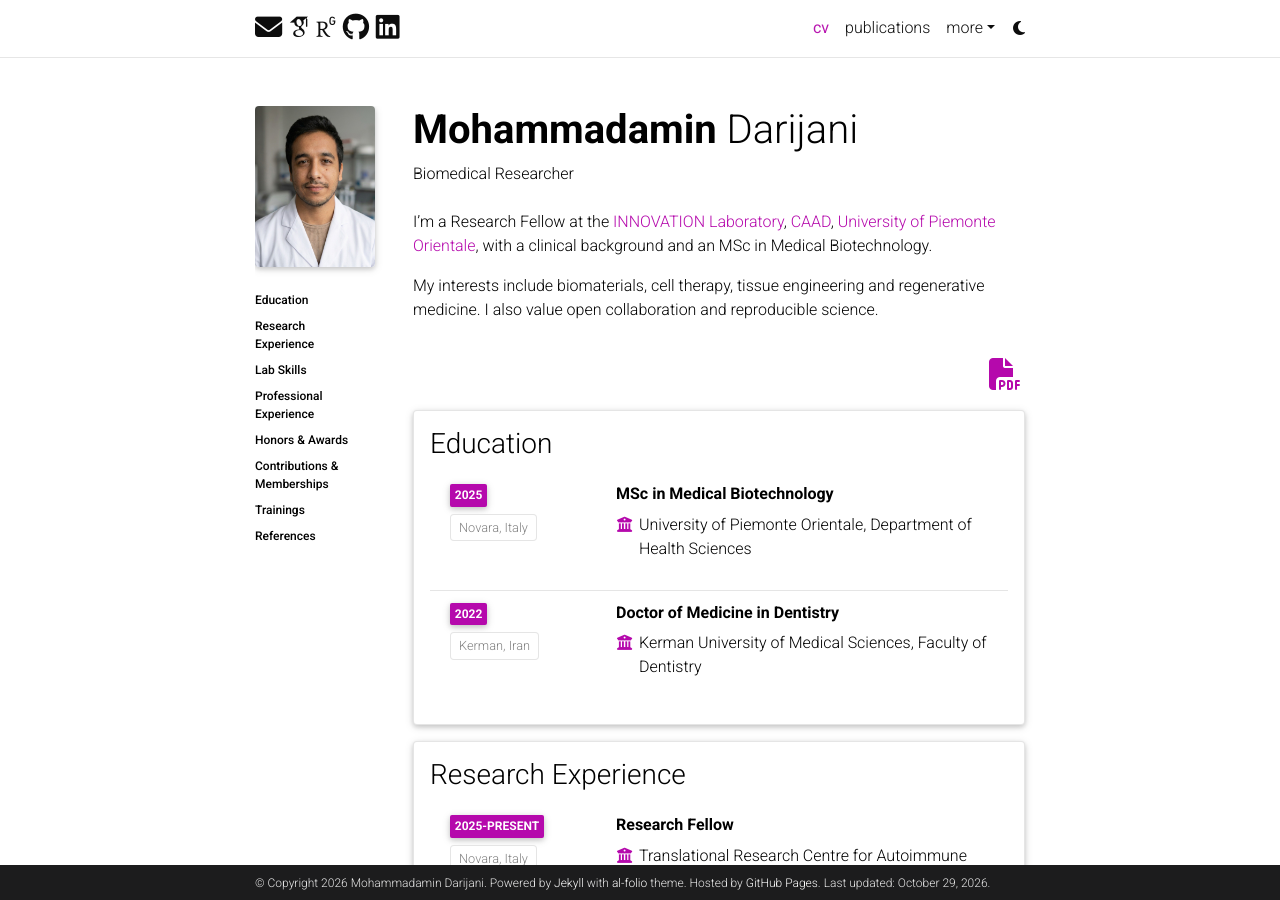
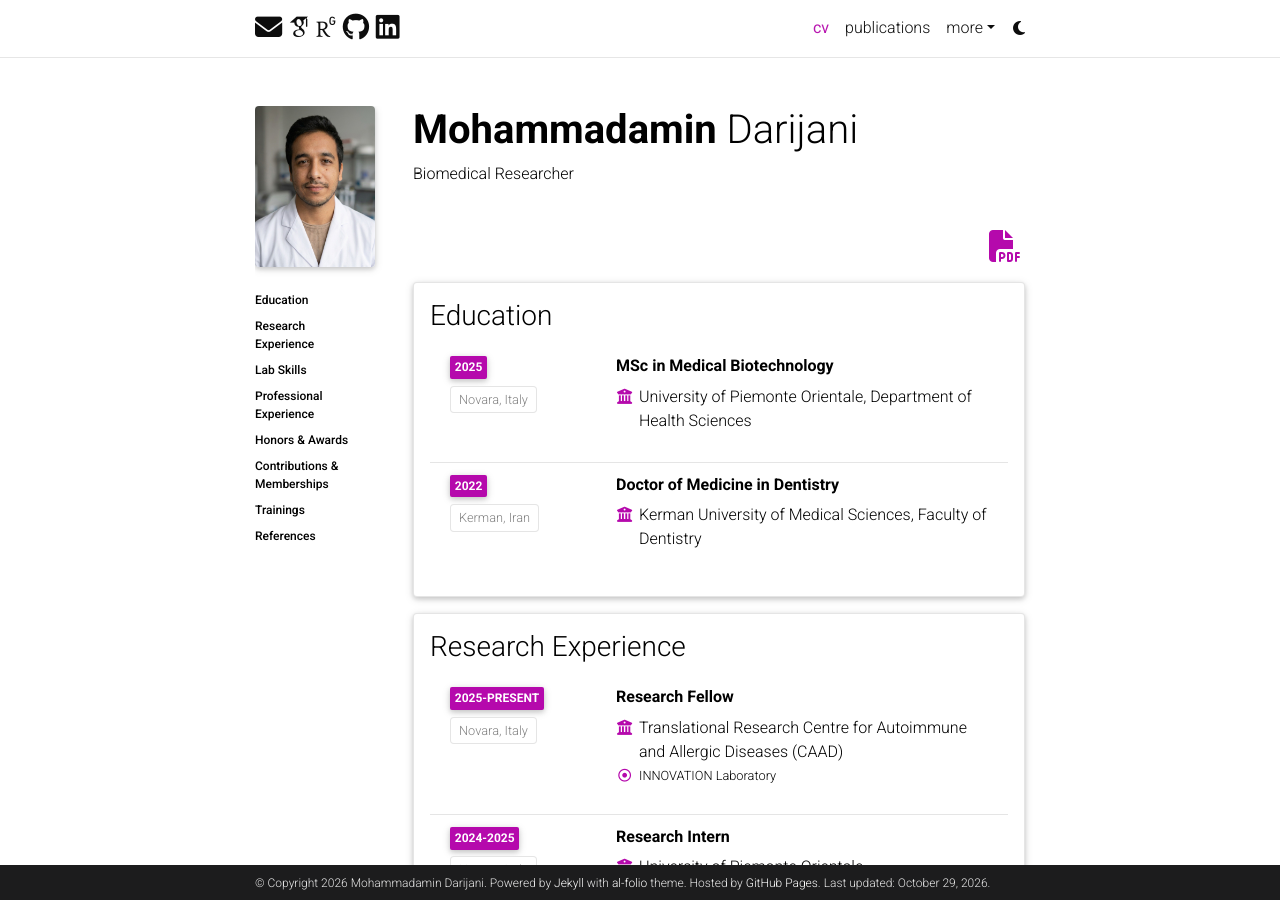
Before and after one commit to amindarijani/amindarijani.github.io, a Jekyll site: the page built from _pages/about.md, in a window 1280 px wide and 900 px high. Built offline with Jekyll 4.4.1, drawn with Linux system fonts in a browser that asks for light colours; some web fonts are replaced; comment, search, counter and statistics services are not loaded; a style sheet for code colours, icons or effects is not loaded.

Commit message:
Update about.md

```diff
--- a/_pages/about.md
+++ b/_pages/about.md
@@ -5,9 +5,10 @@ permalink: /
 subtitle: Biomedical Researcher
 
 profile:
-  align: left
   image: prof_pic.jpg
   image_circular: false
+
+cv_pdf: Darijani_CV.pdf
 
 news: false
 latest_posts: false
@@ -16,12 +17,7 @@ social: false
 
 toc:
   sidebar: left
-cv_pdf: Darijani_CV.pdf
 ---
-
-I'm a Research Fellow at the [INNOVATION Laboratory](https://www.theinnovationlab.it/), [CAAD](https://ipazia-caad.uniupo.it/), [University of Piemonte Orientale](https://www.uniupo.it/en), with a clinical background and an MSc in Medical Biotechnology.
-
-My interests include biomaterials, cell therapy, tissue engineering and regenerative medicine. I also value open collaboration and reproducible science.
 
 <div id="cv" class="merged-cv">
   {% include merged_cv.html %}
```
